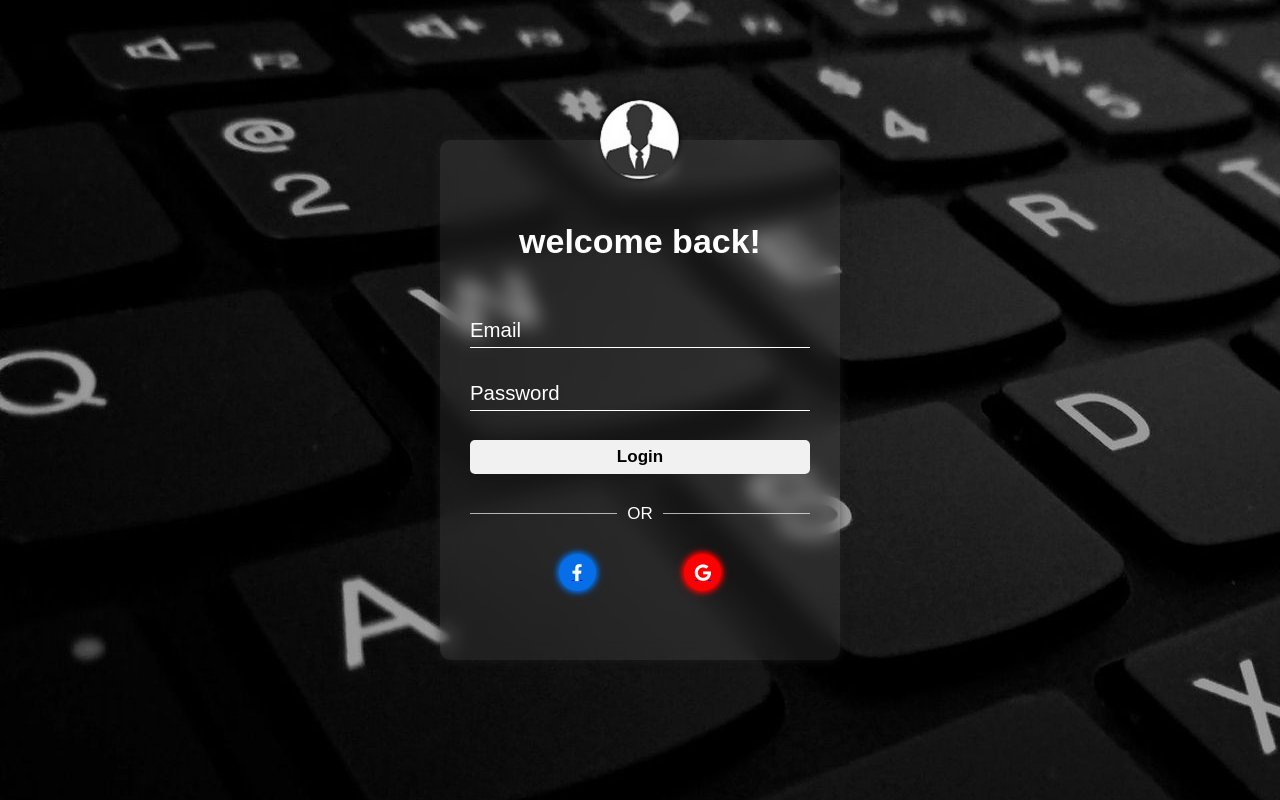
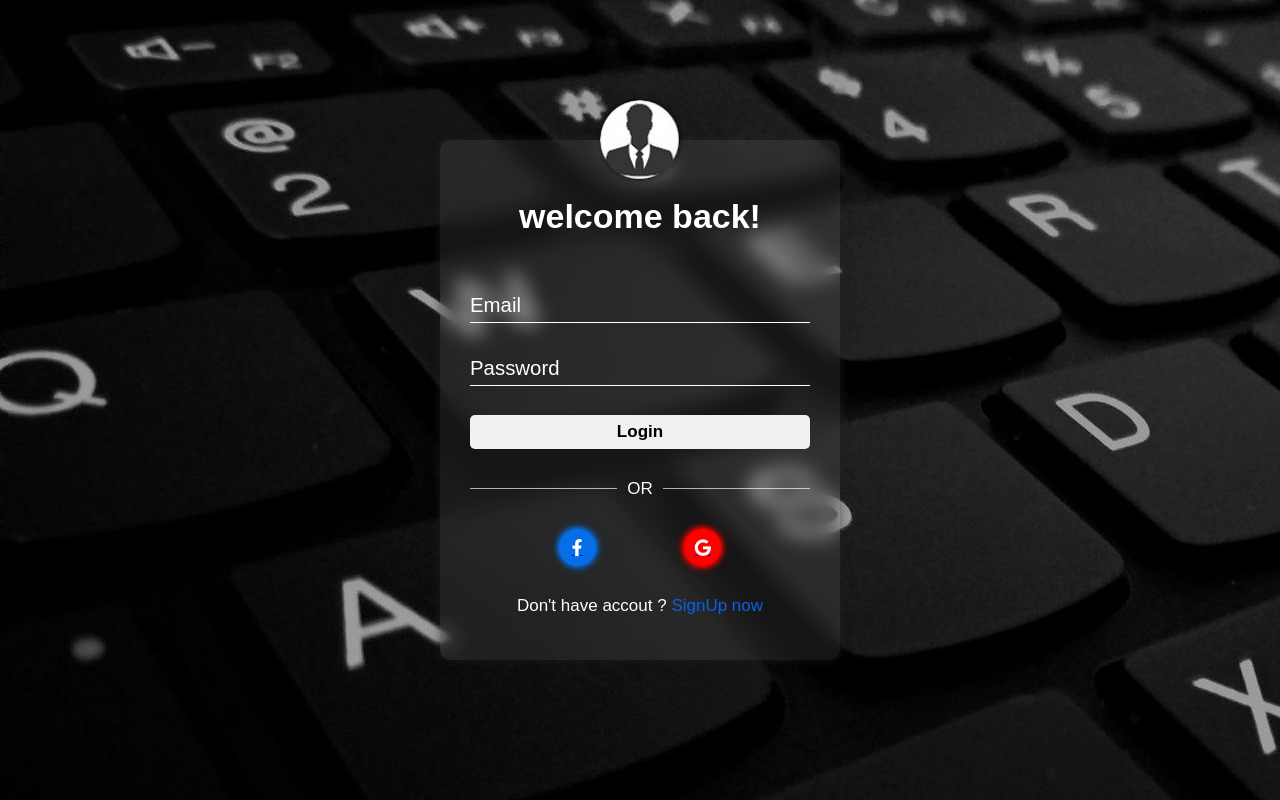
Before and after one commit to Fyrnx/SignUpDesign, a plain HTML site: page index.html in a window 1280 px wide. Drawn offline with Linux system fonts and the light colour scheme.

Commit message:
Update index.html

```diff
--- a/index.html
+++ b/index.html
@@ -33,6 +33,8 @@
     <a style="--bg:#066fe7" href="https://www.facebook.com" class="link"><i class="fa-brands fa-facebook-f" style="color: #fff;"></i></a>
     <a style="--bg:red" href="https://www.google.com" class="link"><i class="fa-brands fa-google" style="color: #fff;"></i></a>
     </span>
+
+    <span class="Sign_up_text">Don't have accout ? <a href="./sign_up" class="Sign_up">SignUp now</a></span>
 
 
 </div>
```
